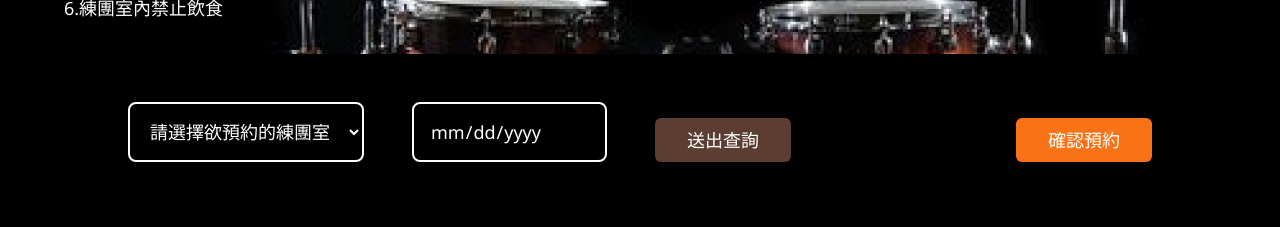
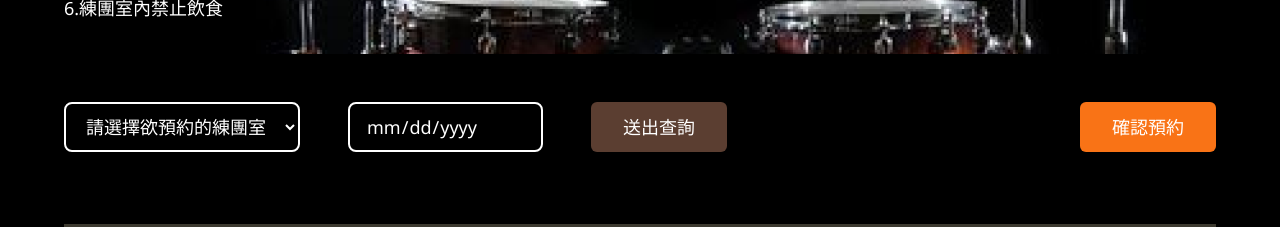
Before and after one commit to xrueiii/point3, a Next.js app: page /reservation in a window 1280 px wide. Shown: the part 573-800 px from the top of the page. Built offline with nearby package versions, Linux system fonts and the light colour scheme; no server answers.

Commit message:
reservation page modification

```diff
--- a/src/app/reservation/_components/Selectors.tsx
+++ b/src/app/reservation/_components/Selectors.tsx
@@ -5,7 +5,7 @@ import ReservationButton from "./ReservationButton";
 export default function Selectors() {
     const [drumroom, setDrumroom] = useState("");
     return (
-        <div className="lg:flex space-y-4 px-8 lg:px-32 mt-4 py-8 justify-between w-full">
+        <div className="lg:flex px-8 lg:px-16 mt-4 py-8 justify-between w-full">
             <div className="flex gap-12 justify-between">
                 <select onChange={e => setDrumroom(e.target.value)} className="bg-transparent text-white rounded-lg px-4 py-2 border-2 border-white lg:text-lg text-sm">
                     <option value={0}>請選擇欲預約的練團室</option>
--- a/src/app/reservation/page.tsx
+++ b/src/app/reservation/page.tsx
@@ -5,8 +5,8 @@ import Timetable from "./_components/Timetable";
 export default async function ReservationPage() {
   return (
     <>
-      <div className="bg-black min-h-screen w-screen text-xl py-32">
-        <div className="bg-reservationpage h-1/3 w-screen text-xl flex-col items-center px-16 py-8 text-white space-y-4">
+      <div className="bg-black h-screen w-screen text-xl py-32 overflow-scroll">
+        <div className="bg-reservationpage w-screen text-xl flex-col items-center px-16 py-8 text-white space-y-4">
           <div className="flex items-center justify-between">
             <h1 className="lg:text-7xl text-4xl text-yellow-500 font-medium animate-pulse-short delay-300">練團室預約</h1>
             <Image
@@ -30,7 +30,7 @@ export default async function ReservationPage() {
           <p className="text-amber-100 bg-column1 text-center px-2 py-1 lg:text-lg text-xs">請點擊下方時間表選擇預約時段</p>
 
         </div>
-        <div className="lg:w-3/4 w-full flex gap-4 px-8 lg:px-32 py-2 mx-auto h-20">
+        <div className="lg:w-3/4 w-full flex gap-4 px-8 lg:px-32 py-2 mx-auto h-[15%]">
                 <div className="w-1/6 flex justify-center rounded-md text-yellow-500 text-center font-semibold lg:text-2xl sm:text-base items-center">練團室 108</div>
                 <div className="flex justify-center rounded-md bg-column2 w-1/6 text-white text-center items-center lg:text-lg text-sm break-all">2024/5/22</div>
                 <div className="flex justify-center rounded-md  bg-column1 w-1/6 text-white text-center items-center lg:text-lg text-sm break-all">2024/5/23</div>
```
